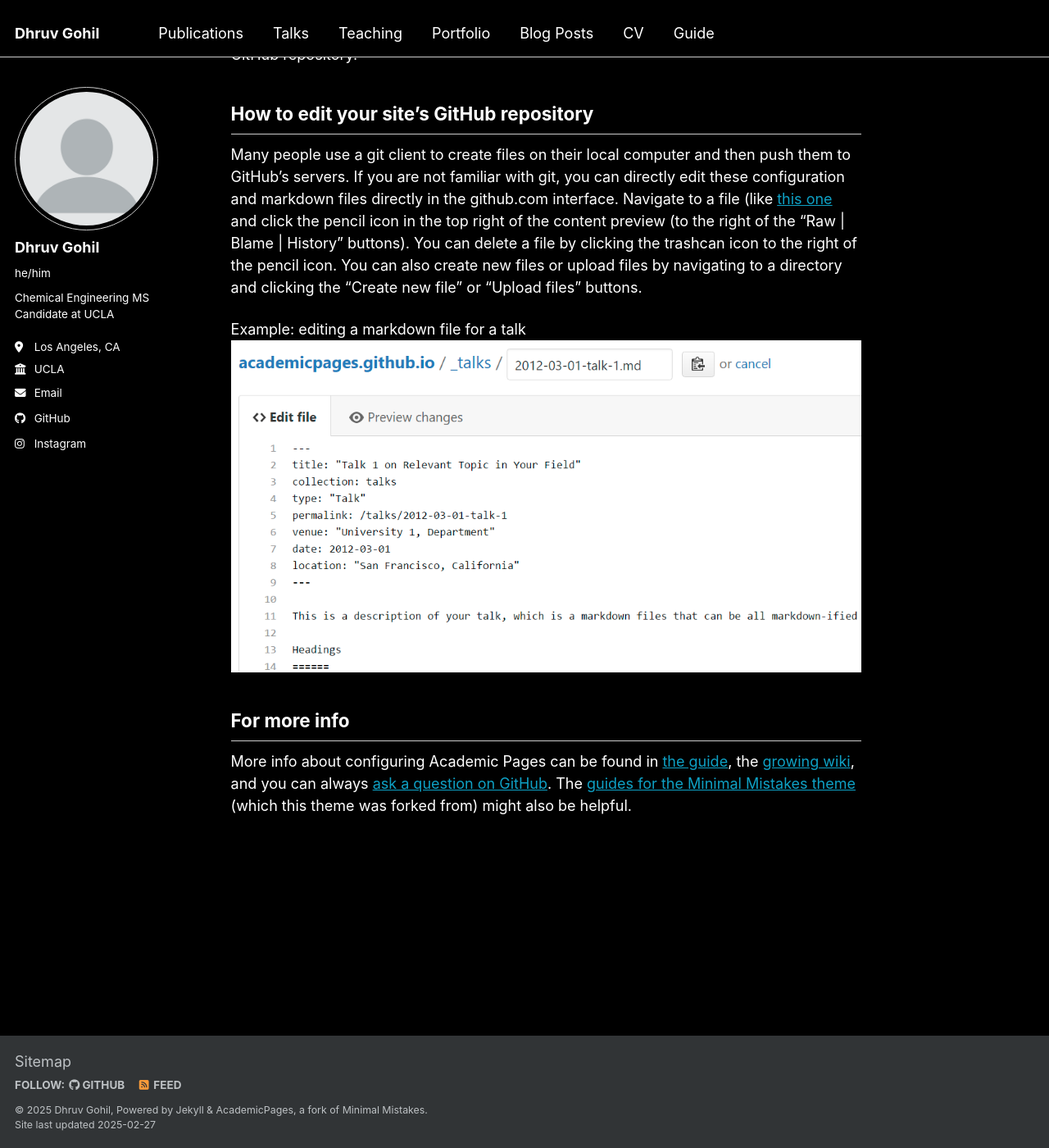
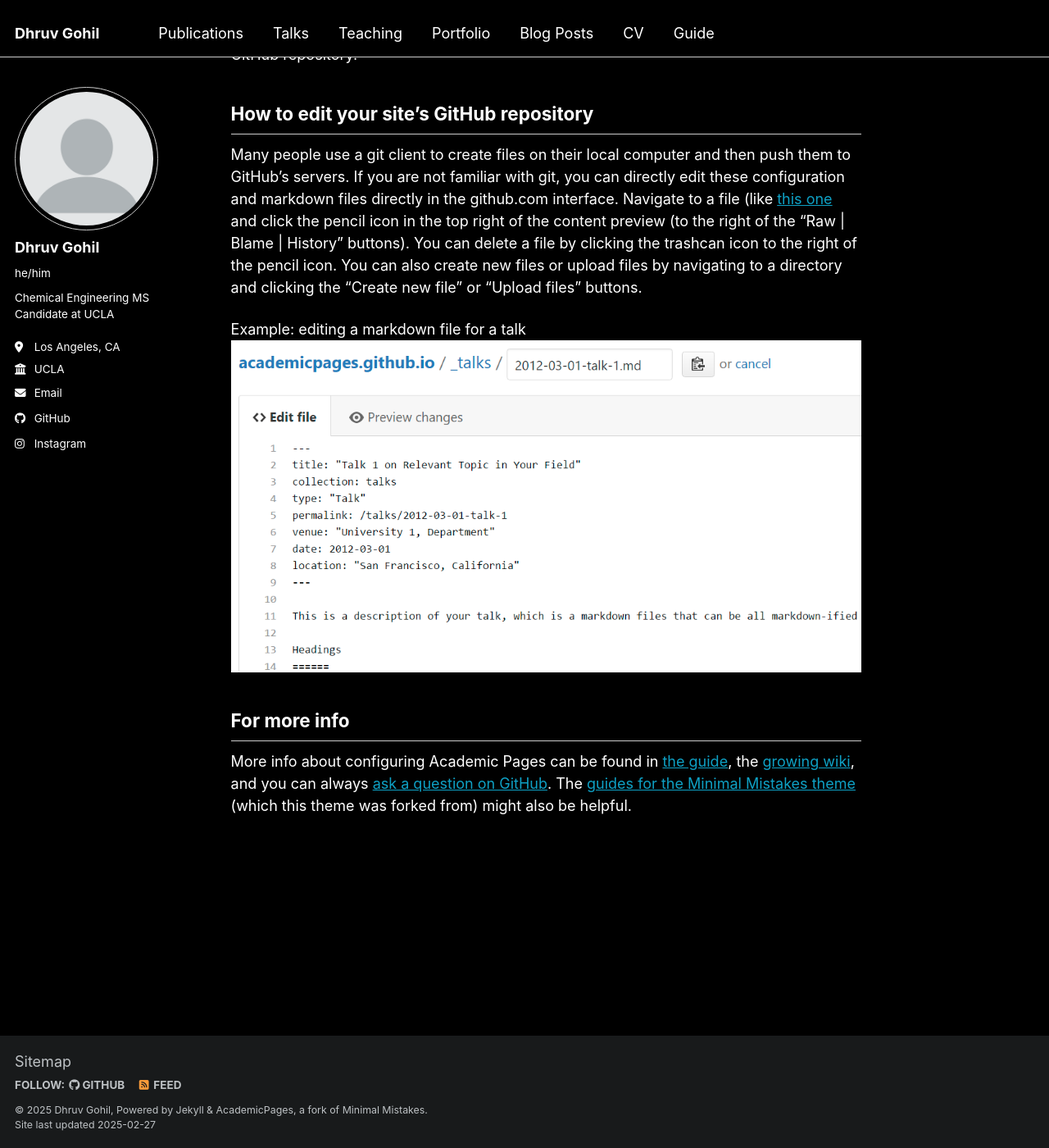
Before and after one commit to dhruv-gohil/dhruv-gohil.github.io, a Jekyll site: the page built from _pages/about.md, in a window 1280 px wide and 1400 px high, scrolled down 2142 px. Shown: the whole window at 82% size. Built offline with Jekyll 4.4.1, drawn with Linux system fonts in a browser that asks for light colours.

Commit message:
Update _footer.scss

```diff
--- a/_sass/layout/_footer.scss
+++ b/_sass/layout/_footer.scss
@@ -4,7 +4,7 @@
 
 .page__footer {
   @include clearfix;
-  background-color: var(--global-code-text-color );
+  background-color: mix(#000, $gray, 80%);
   color: var(--global-text-color-light);
 
   float: left;
```
